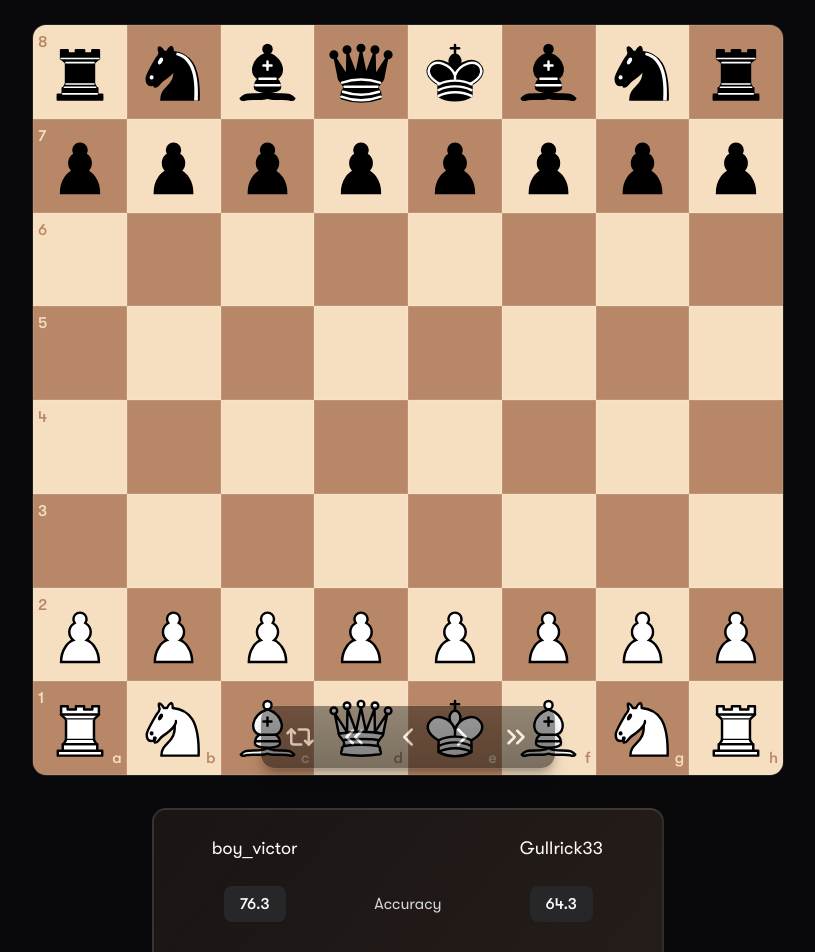
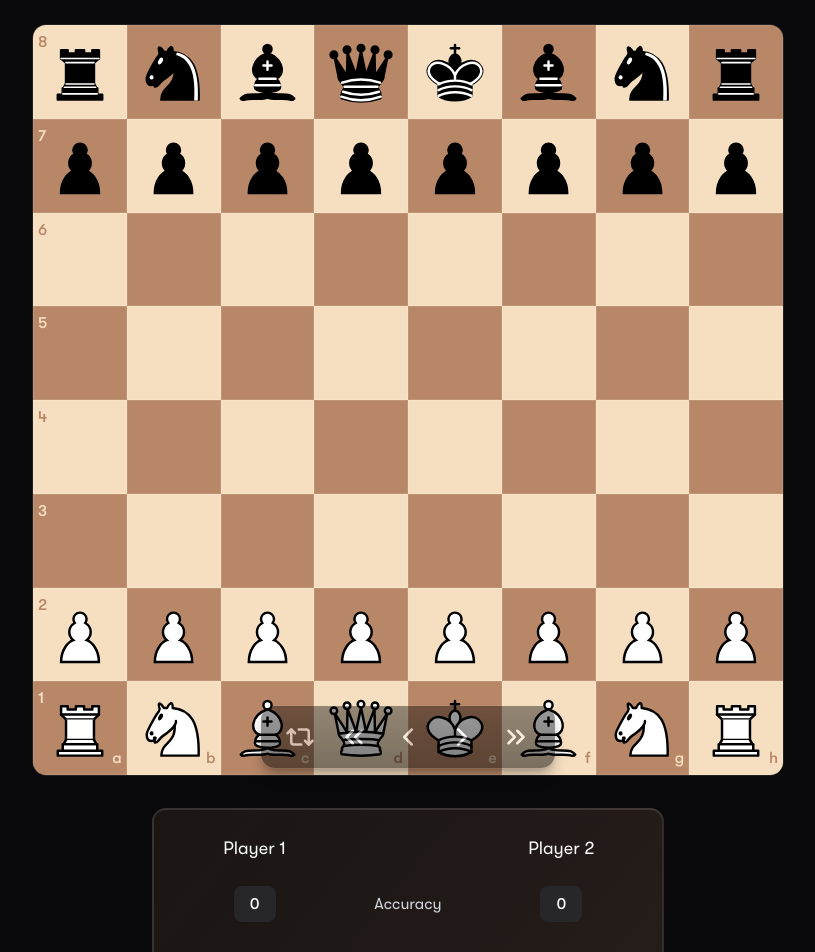
Before and after one commit to victoribironke/en-passant, a Next.js app: page / in a window 1280 px wide. Shown: the top 952 px of the page, without its empty margins (232-1047 px from the left). Built offline with nearby package versions, Linux system fonts and the light colour scheme.

Commit message:
refactor GameSummary component to use DEFAULT_SUMMARY for player data; update PlayerData type by removing avatar and phases properties

```diff
--- a/src/components/general/game-summary.tsx
+++ b/src/components/general/game-summary.tsx
@@ -2,56 +2,10 @@ import Image from "next/image";
 import { Check, X, Star } from "lucide-react";
 import { PlayerData } from "@/types/general";
 import { Button } from "../ui/button";
+import { DEFAULT_SUMMARY } from "@/constants/constants";
 
 const GameSummary = () => {
-  const players: PlayerData[] = [
-    {
-      name: "boy_victor",
-      avatar: "/placeholder.svg?height=60&width=60",
-      accuracy: 76.3,
-      stats: {
-        brilliant: 0,
-        great: 2,
-        best: 4,
-        excellent: 6,
-        good: 2,
-        book: 6,
-        inaccuracy: 3,
-        mistake: 1,
-        miss: 0,
-        blunder: 1,
-      },
-      rating: 1250,
-      phases: {
-        opening: true,
-        middlegame: true,
-        endgame: false,
-      },
-    },
-    {
-      name: "Gullrick33",
-      avatar: "/placeholder.svg?height=60&width=60",
-      accuracy: 64.3,
-      stats: {
-        brilliant: 0,
-        great: 0,
-        best: 4,
-        excellent: 4,
-        good: 3,
-        book: 5,
-        inaccuracy: 5,
-        mistake: 1,
-        miss: 1,
-        blunder: 1,
-      },
-      rating: 700,
-      phases: {
-        opening: true,
-        middlegame: true,
-        endgame: false,
-      },
-    },
-  ];
+  const players = DEFAULT_SUMMARY;
 
   // Labels for each stat category
   const statLabels = {
--- a/src/constants/constants.ts
+++ b/src/constants/constants.ts
@@ -1,4 +1,5 @@
 import { board_details } from "@/atoms/atoms";
+import { PlayerData } from "@/types/general";
 import { useAtomValue, useSetAtom } from "jotai";
 import { ChevronLeft, ChevronRight, ChevronsLeft, ChevronsRight, Repeat2 } from "lucide-react";
 
@@ -45,3 +46,40 @@ export const BOTTOM_BAR = () => {
 };
 
 export const STARTING_POSITION_FEN = "rnbqkbnr/pppppppp/8/8/8/8/PPPPPPPP/RNBQKBNR w KQkq - 0 1";
+
+export const DEFAULT_SUMMARY: PlayerData[] = [
+  {
+    name: "Player 1",
+    accuracy: 0,
+    stats: {
+      brilliant: 0,
+      great: 0,
+      best: 0,
+      excellent: 0,
+      good: 0,
+      book: 0,
+      inaccuracy: 0,
+      mistake: 0,
+      miss: 0,
+      blunder: 0,
+    },
+    rating: 400,
+  },
+  {
+    name: "Player 2",
+    accuracy: 0,
+    stats: {
+      brilliant: 0,
+      great: 0,
+      best: 0,
+      excellent: 0,
+      good: 0,
+      book: 0,
+      inaccuracy: 0,
+      mistake: 0,
+      miss: 0,
+      blunder: 0,
+    },
+    rating: 400,
+  },
+];
--- a/src/types/general.ts
+++ b/src/types/general.ts
@@ -1,6 +1,5 @@
 export type PlayerData = {
   name: string;
-  avatar: string;
   accuracy: number;
   stats: {
     brilliant: number;
@@ -15,9 +14,4 @@ export type PlayerData = {
     blunder: number;
   };
   rating: number;
-  phases: {
-    opening: boolean;
-    middlegame: boolean;
-    endgame: boolean;
-  };
 };
```
